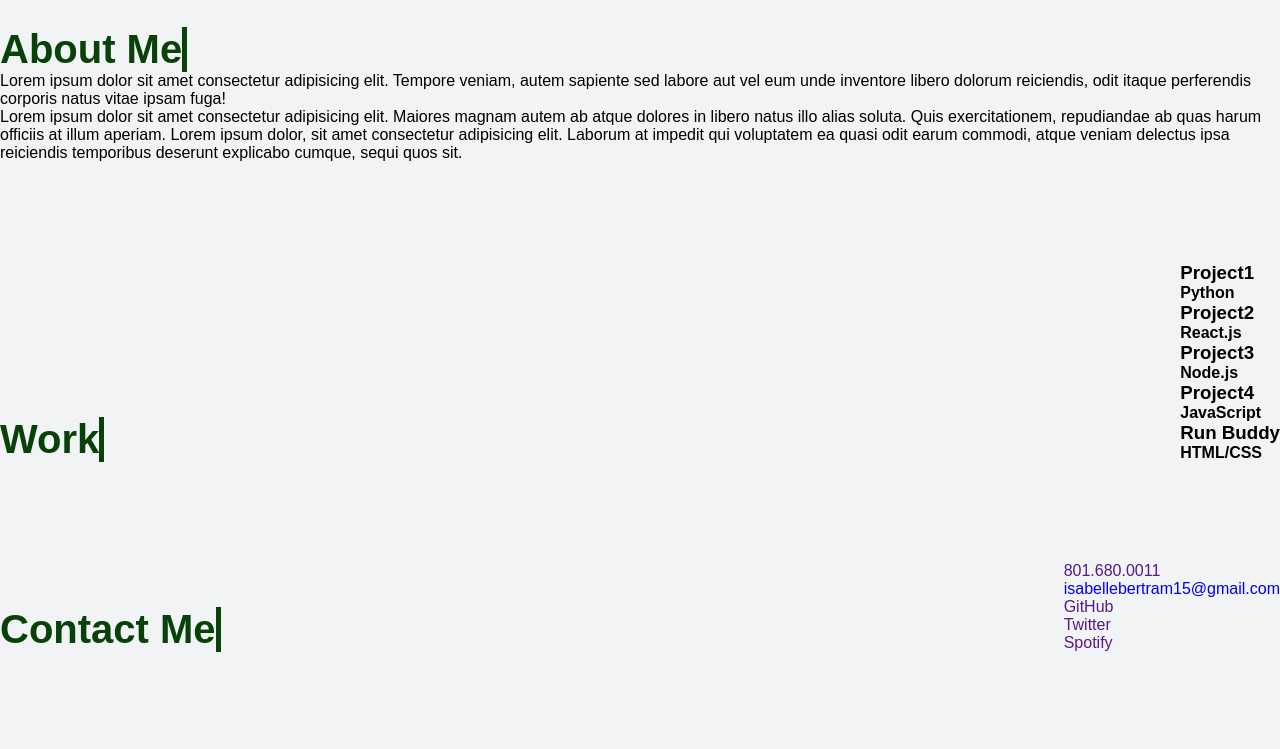
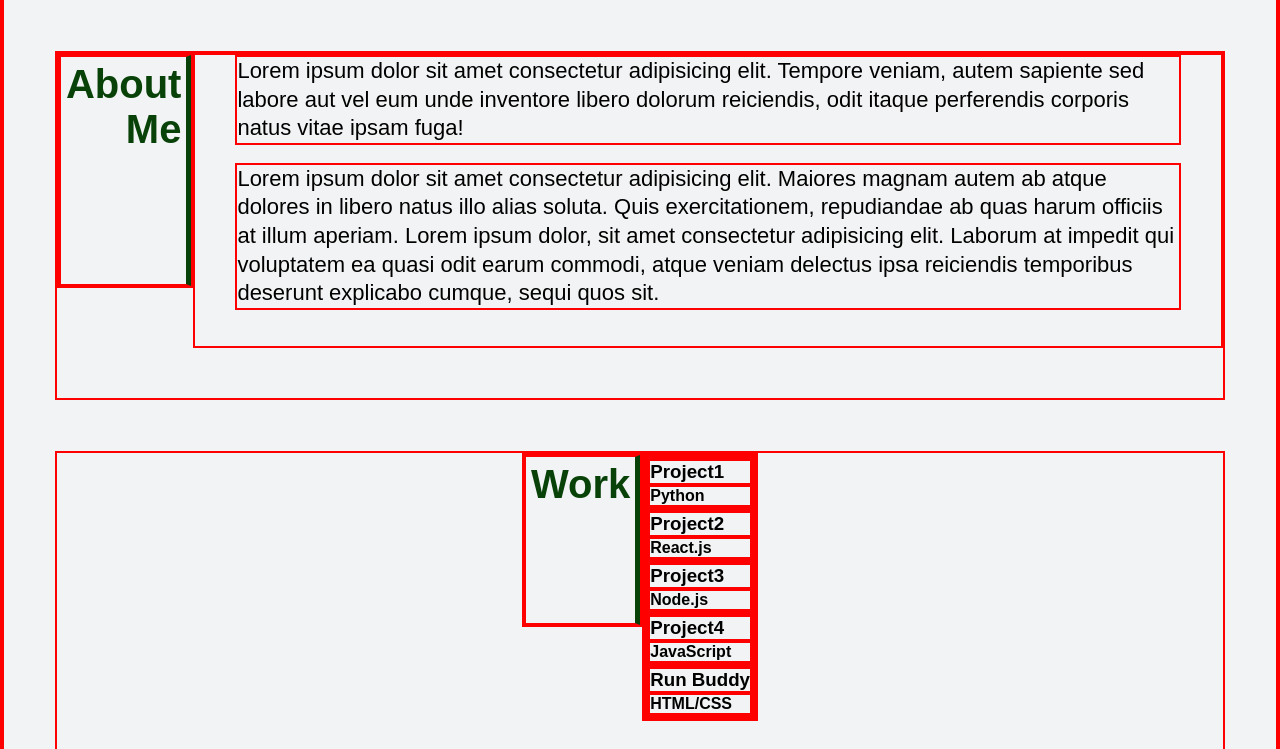
Before and after one commit to IsiBee/portfolio-challenge, a plain HTML site: page index.html in a window 1280 px wide. Shown: the part 774-1523 px from the top of the page. Drawn offline with Linux system fonts and the light colour scheme.

Commit message:
added styling for About Me section

```diff
--- a/assets/css/style.css
+++ b/assets/css/style.css
@@ -4,7 +4,7 @@
     margin: 0;
     padding: 0;
     box-sizing: border-box;
-    /*border: 2px solid red; */
+    border: 2px solid red;
 }
 
 :root {
@@ -131,15 +131,40 @@ header nav ul li a {
     flex-flow: row;
     margin: 50px auto;
     padding-bottom: 50px;
-    flex-wrap: wrap;
-    align-items: flex-end;
-    justify-content: space-between;
+    justify-content: center;
+    margin: 4%;
+    align-items: flex-start;
+
+}
+
+.me h2 {
+    padding: 5px;
+    border-right: 5px solid var(--dark);
+    padding-bottom: 100%;
 }
 
 .section-title {
     color: var(--dark);
     font-size: 40px;
-    flex: 1 30%;
-    border-right: 5px solid var(--dark);
-    align-content:flex-end;
+    text-align: right;
+    flex: 1 20%;
+
 }
+
+.content {
+    align-content: center;
+    flex-wrap: wrap;
+    border: none;
+    padding: 0 40px 36px;
+    flex: 1 70%;
+}
+
+.content p {
+    line-height: 1.3;
+    font-size: 22px;
+}
+
+
+.flex-row {
+    display:flex;
+}
--- a/index.html
+++ b/index.html
@@ -37,7 +37,8 @@
     <!-- Hero Section -->
     <section class="hero">
         <div class="hero-img">
-            <img src="./assets/images/Isabelle.2.jpg" width="410" height="550" alt="Picture of the developer in a flower crown" />
+            <img src="./assets/images/Isabelle.2.jpg" width="410" height="550"
+                alt="Picture of the developer in a flower crown" />
         </div>
         <div class="hero-text">
             <h2>Developer Extraordinaire</h2>
@@ -51,12 +52,14 @@
         </div>
 
         <div class="flex-row">
+            <div class="content">
                 <p>
                     Lorem ipsum dolor sit amet consectetur adipisicing elit.
                     Tempore veniam, autem sapiente sed labore aut vel eum unde inventore
                     libero dolorum reiciendis, odit itaque perferendis corporis natus vitae
                     ipsam fuga!
                 </p>
+                <br />
                 <p>
                     Lorem ipsum dolor sit amet consectetur adipisicing elit.
                     Maiores magnam autem ab atque dolores in libero natus illo alias soluta.
@@ -66,6 +69,7 @@
                     atque veniam delectus ipsa reiciendis temporibus deserunt explicabo
                     cumque, sequi quos sit.
                 </p>
+            </div>
         </div>
     </section>
 
```
Lines whose indentation alone changed are shown as unchanged.
